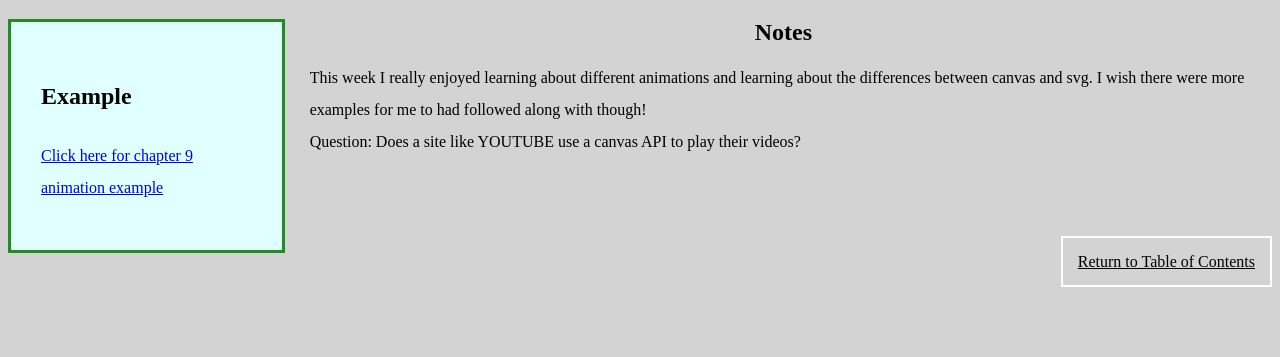
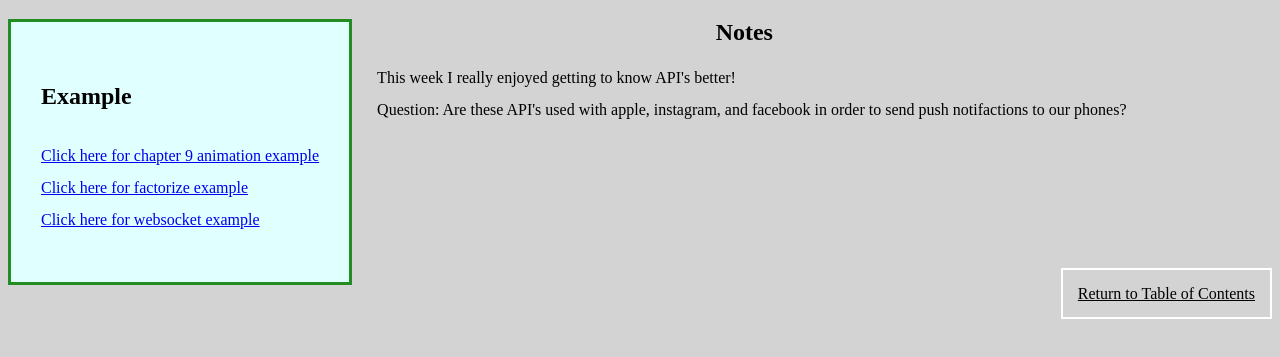
Before and after one commit to MakenzieHale/mhale97, a plain HTML site: page week09.html in a window 1280 px wide. Shown: the part 61-418 px from the top of the page. Drawn offline with Linux system fonts and the light colour scheme.

Commit message:
week 9 notes

```diff
--- a/week09.html
+++ b/week09.html
@@ -15,15 +15,18 @@
         <section class="example">
             <h2 >Example</h2>
             <div >
-                <p><a href='week-9/index.html'>Click here for chapter 9 animation example</a></p>
+                <p><a href='week-9/index.html'>Click here for chapter 9 animation example</a><br>
+                    <a href='week-9/factors.html'>Click here for factorize example</a><br>
+                    <a href='week-9/websocket.html'>Click here for websocket example</a>
+                </p>
                     </div>
             </section>
             <section>
     <h2 class="notes">Notes</h2>
     <div class="reading">
-   <p> This week I really enjoyed learning about different animations and learning about the differences between canvas and svg. I wish there were more examples for me to had followed along with though! <br>
+   <p> This week I really enjoyed getting to know API's better!<br>
         Question:
-                Does a site like YOUTUBE use a canvas API to play their videos?</p>
+               Are these API's used with apple, instagram, and facebook in order to send push notifactions to our phones?</p>
 
 
  </div>
```
